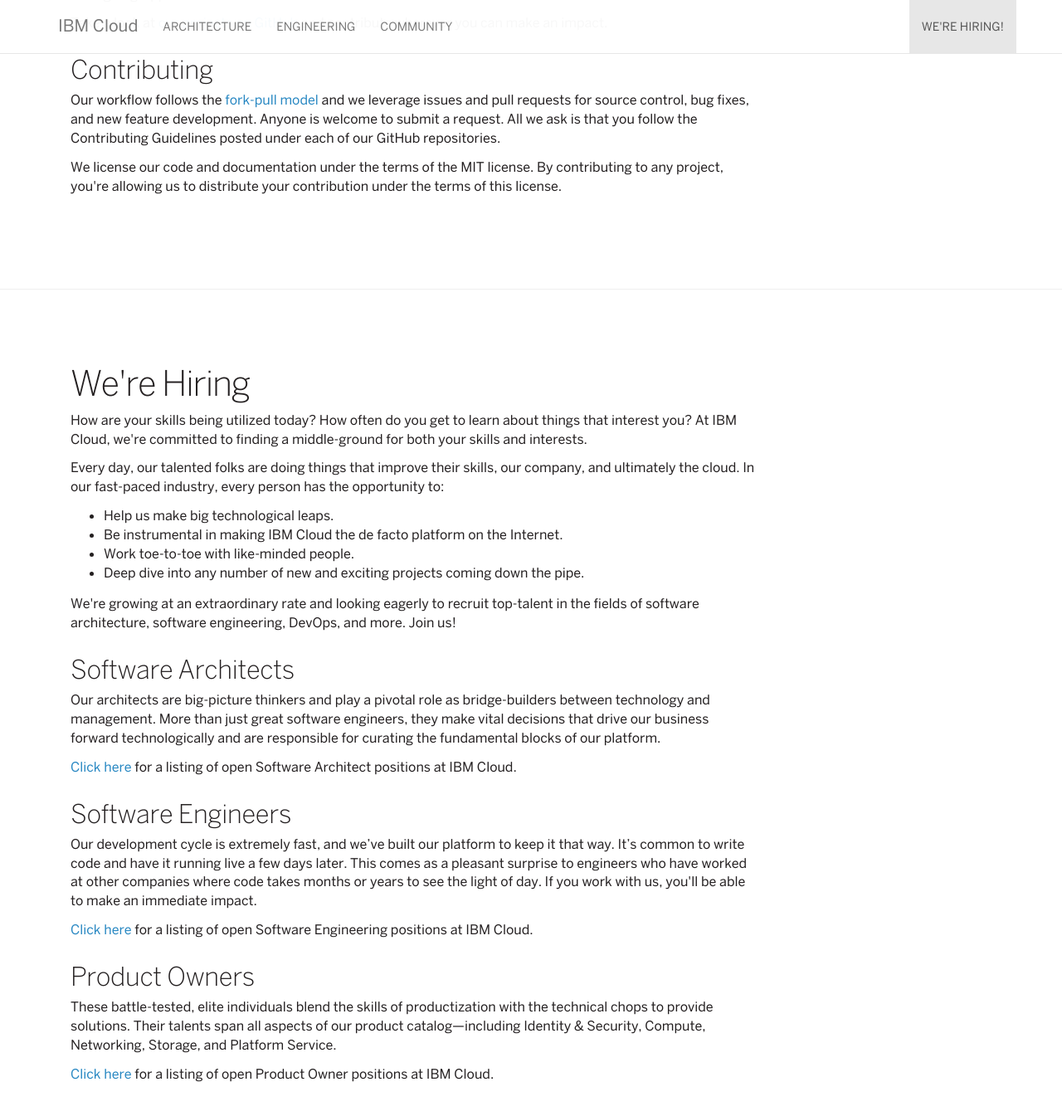
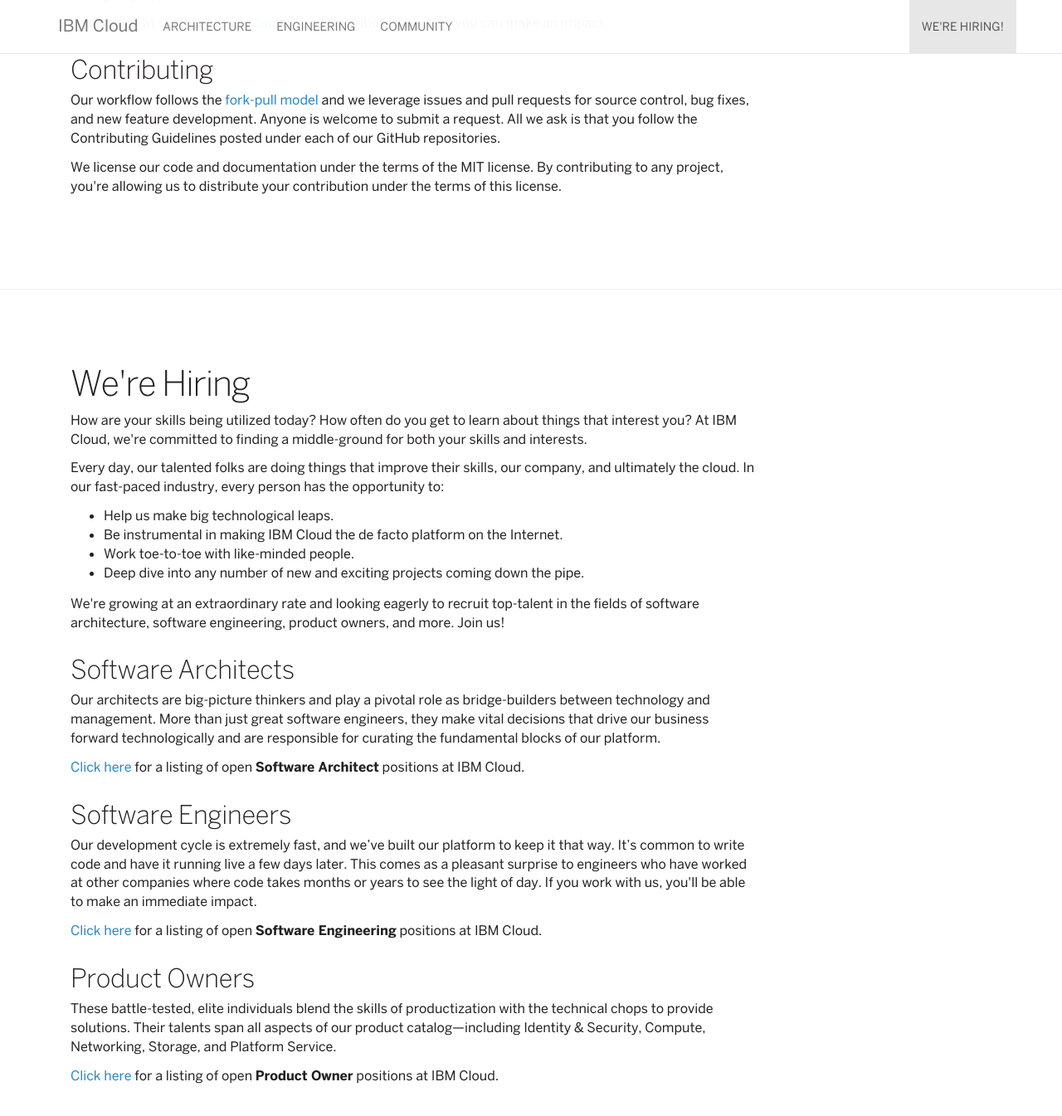
Before and after one commit to caleorourke/blue, a Jekyll site: the page built from index.html, in a window 1280 px wide and 1400 px high, scrolled down 3310 px. Shown: the top 1345 px of the window at 83% size. Built offline with Jekyll 4.4.1, drawn with Linux system fonts in a browser that asks for light colours.

Commit message:
update contents

```diff
--- a/index.html
+++ b/index.html
@@ -197,19 +197,19 @@
                 <li>Deep dive into any number of new and exciting projects coming down the pipe.</li>
               </ul>
 
-            <p>We're growing at an extraordinary rate and looking eagerly to recruit top-talent in the fields of software architecture, software engineering, DevOps, and more. Join us!</p>
+            <p>We're growing at an extraordinary rate and looking eagerly to recruit top-talent in the fields of software architecture, software engineering, product owners, and more. Join us!</p>
 
           <h3>Software Architects</h3>
 
             <p>Our architects are big-picture thinkers and play a pivotal role as bridge-builders between technology and management. More than just great software engineers, they make vital decisions that drive our business forward technologically and are responsible for curating the fundamental blocks of our platform.</p>
 
-            <p><a href="https://jobs3.netmedia1.com/cp/faces/search_results?adv=true&keywords=architect+softlayer&continent_id=3&country_id=50&city_id=11983&category_ext_id=120&master_bu_id=108&anylocation=0" target="_blank">Click here</a> for a listing of open Software Architect positions at IBM Cloud.</p>
+            <p><a href="https://jobs3.netmedia1.com/cp/faces/search_results?adv=true&keywords=architect+softlayer&continent_id=3&country_id=50&city_id=11983&category_ext_id=120&master_bu_id=108&anylocation=0" target="_blank">Click here</a> for a listing of open <strong>Software Architect</strong> positions at IBM Cloud.</p>
 
           <h3>Software Engineers</h3>
 
             <p>Our development cycle is extremely fast, and we’ve built our platform to keep it that way. It’s common to write code and have it running live a few days later. This comes as a pleasant surprise to engineers who have worked at other companies where code takes months or years to see the light of day. If you work with us, you'll be able to make an immediate impact.</p>
 
-            <p><a href="https://jobs3.netmedia1.com/cp/faces/search_results?adv=true&keywords=engineer+softlayer&continent_id=3&country_id=50&city_id=11983&category_ext_id=120&master_bu_id=108&anylocation=0" target="_blank">Click here</a> for a listing of open Software Engineering positions at IBM Cloud.</p>
+            <p><a href="https://jobs3.netmedia1.com/cp/faces/search_results?adv=true&keywords=engineer+softlayer&continent_id=3&country_id=50&city_id=11983&category_ext_id=120&master_bu_id=108&anylocation=0" target="_blank">Click here</a> for a listing of open <strong>Software Engineering</strong> positions at IBM Cloud.</p>
 
           <h3>Product Owners</h3>
 
@@ -217,7 +217,7 @@
 
             <!-- <p>These battle-tested, elite individuals blend the skills of Operations with the technical chops to provide solutions. Their talents span all aspects of system administration and engineering&mdash;including automation, hardware, operating systems, virtualization, networking, storage and security.</p> -->
 
-            <p><a href="https://jobs3.netmedia1.com/cp/faces/search_results?adv=true&keywords=product+softlayer&continent_id=3&country_id=50&city_id=11983&category_ext_id=120&master_bu_id=108&anylocation=0" target="_blank">Click here</a> for a listing of open Product Owner positions at IBM Cloud.</p>
+            <p><a href="https://jobs3.netmedia1.com/cp/faces/search_results?adv=true&keywords=product+softlayer&continent_id=3&country_id=50&city_id=11983&category_ext_id=120&master_bu_id=108&anylocation=0" target="_blank">Click here</a> for a listing of open <strong>Product Owner</strong> positions at IBM Cloud.</p>
           <!-- End Content -->
 
         </div>
```
